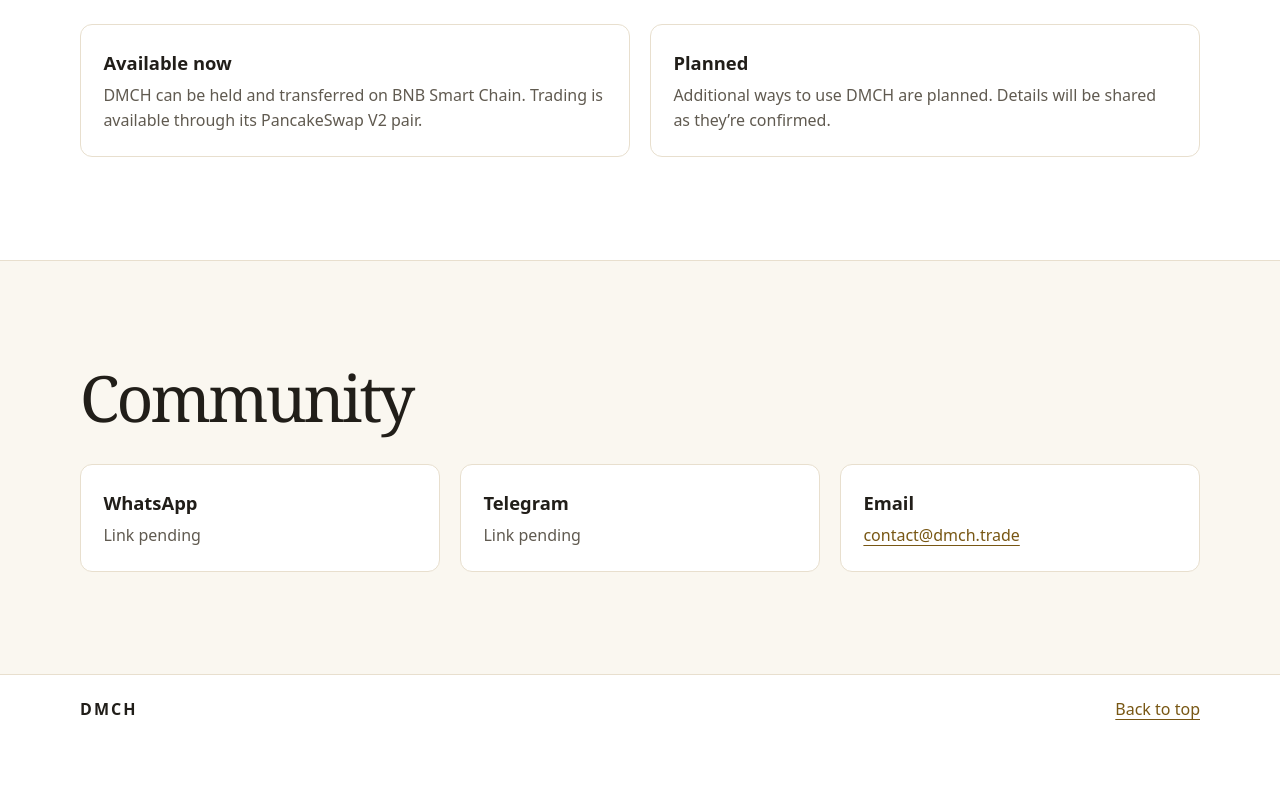
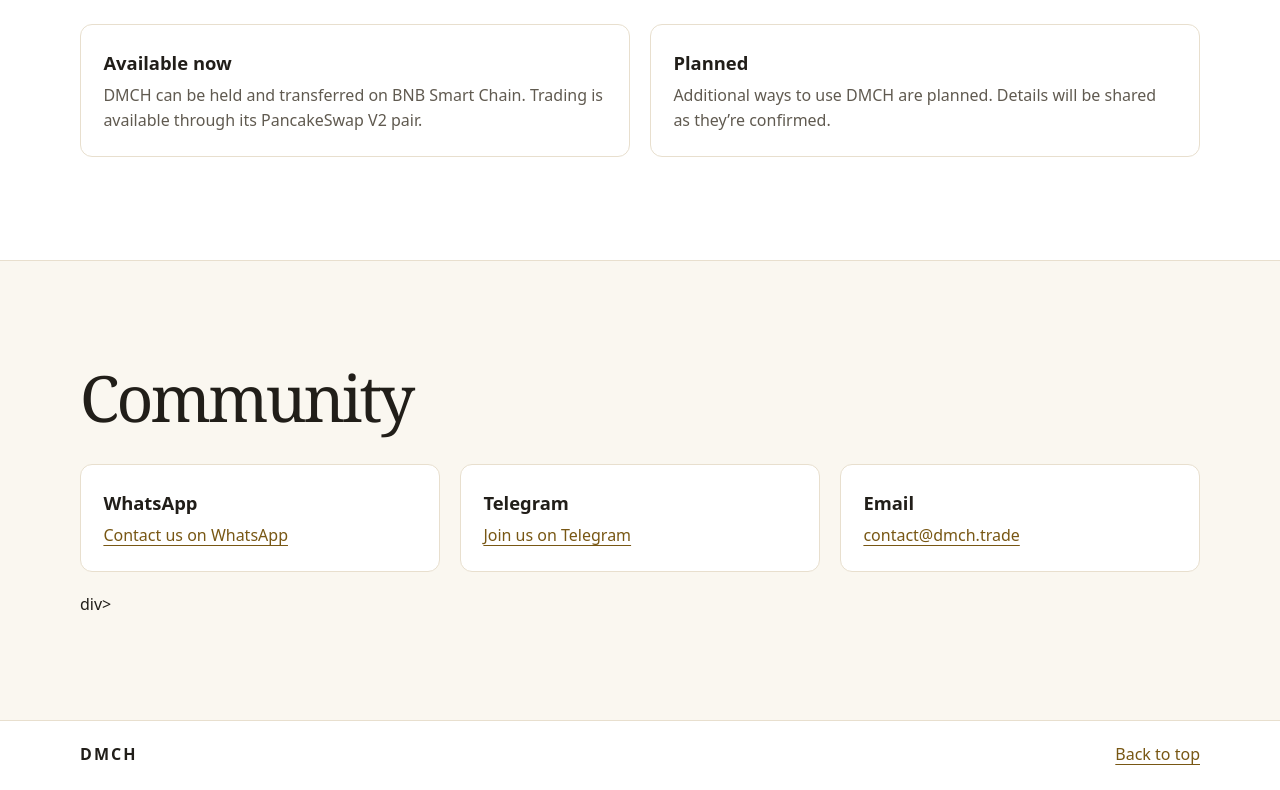
Before and after one commit to DMCH360k/dmch-website, a plain HTML site: page index.html in a window 1280 px wide. Shown: the part 2105-2895 px from the top of the page. Before the commit the page ends 2849 px from the top, so only its background shows below. Drawn offline with Linux system fonts and the light colour scheme; no server answers.

Commit message:
Update community section with contact links

```diff
--- a/index.html
+++ b/index.html
@@ -124,9 +124,11 @@
     <div class="wrap">
       <div class="section-head"><h2 id="community-title">Community</h2></div>
       <div class="columns channels">
-        <div class="panel"><h3>WhatsApp</h3><p class="muted">Link pending</p></div>
-        <div class="panel"><h3>Telegram</h3><p class="muted">Link pending</p></div>
-        <div class="panel"><h3>Email</h3><p><a href="mailto:contact@dmch.trade">contact@dmch.trade</a></p></div>
+
+<div class="panel"><h3>WhatsApp</h3><p><a href="https://wa.me/16479300221" target="_blank" rel="noopener noreferrer">Contact us on WhatsApp</a></p></div>
+<div class="panel"><h3>Telegram</h3><p><a href="https://t.me/dmch_trade" target="_blank" rel="noopener noreferrer">Join us on Telegram</a></p></div>
+<div class="panel"><h3>Email</h3><p><a href="mailto:contact@dmch.trade">contact@dmch.trade</a></p></div>
+div>
       </div>
     </div>
   </section>
```
